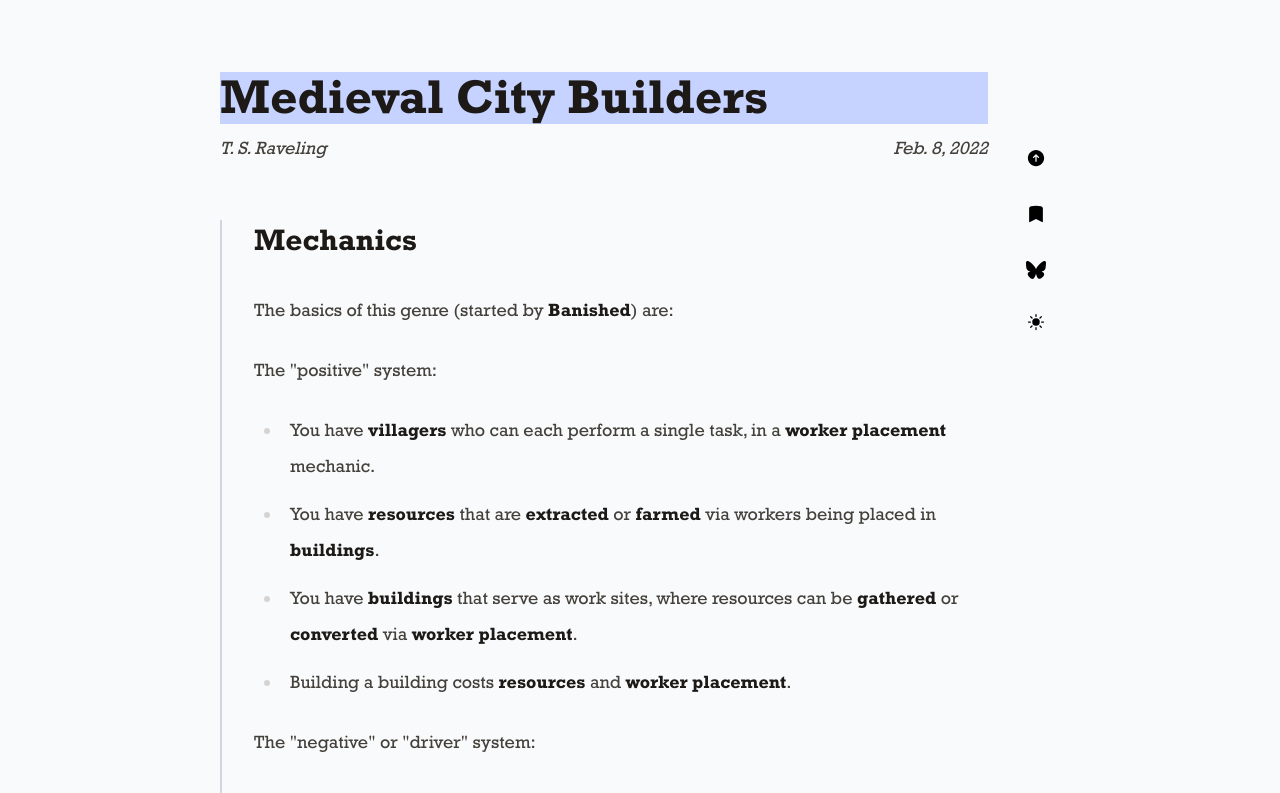
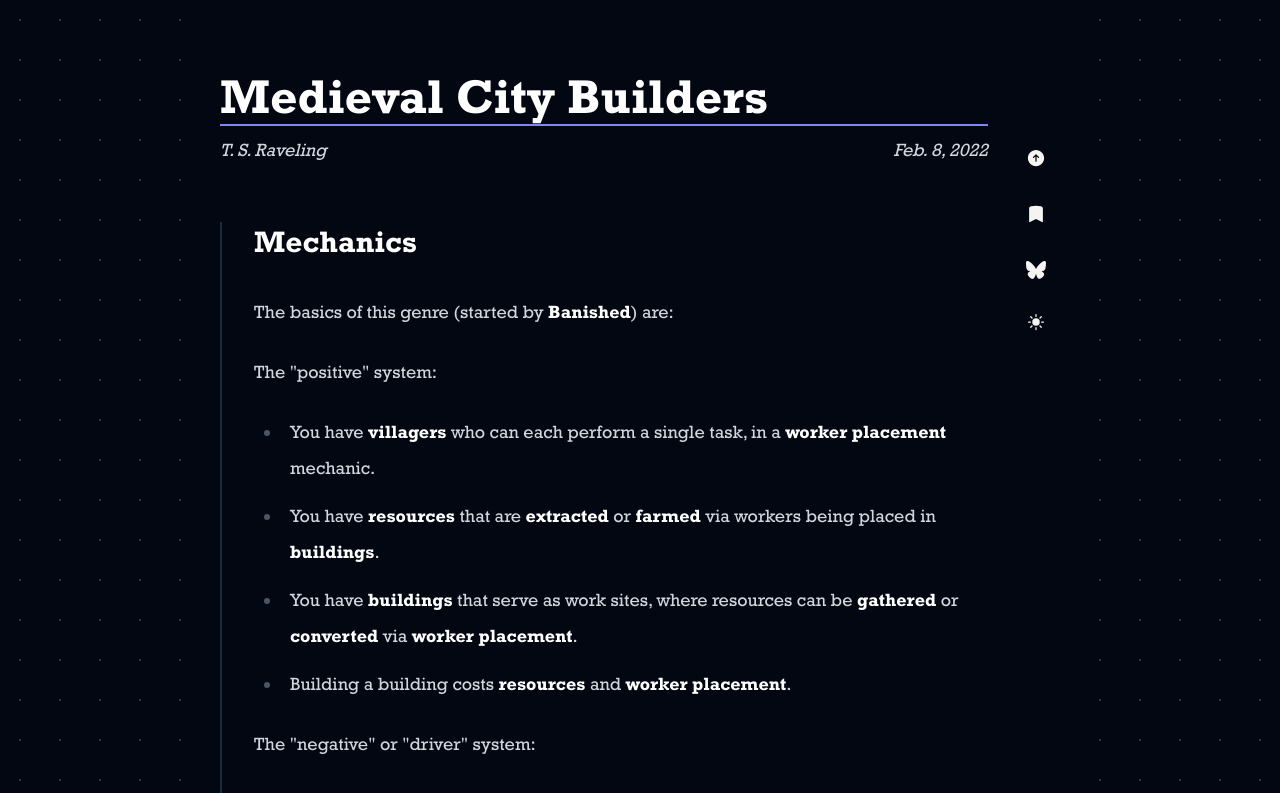
Before and after one commit to tsraveling/tsraveling.github.io, a Next.js app: page /city-builders in a window 1280 px wide. Shown: the top 793 px of the page. Built offline with nearby package versions, Linux system fonts and the light colour scheme.

Commit message:
fix: cool background

```diff
--- a/src/app/globals.css
+++ b/src/app/globals.css
@@ -74,14 +74,14 @@
 }
 
 :root {
-  --background: 255 255 255; /* white */
-  --background-alt: 243 244 246; /* gray-100 */
-  --background-page: 249 250 251; /* gray-50 */
-  --background-hover: 229 231 235; /* gray-200 */
-  --text: 17 24 39; /* gray-900 */
-  --text-muted: 107 114 128; /* gray-500 */
-  --highlight: 234 179 8; /* yellow-500 */
-  --map-color-white: #ffffff;
+  --background: #030712; /* gray-950 */
+  --background-alt: #0f1822;
+  --background-page: #2a1f1f;
+  --background-hover: #663422;
+  --text: #f5f4f0;
+  --text-muted: #e5e4d9;
+  --highlight: #8b6556;
+  --map-color-white: #f5f4f0;
   --map-color-red: #ff6b6b;
   --map-color-purple: #b197fc;
 }
--- a/src/app/page.tsx
+++ b/src/app/page.tsx
@@ -1,11 +1,13 @@
 "use client";
 
+import DotBackground from "@/components/DotBackground";
 import HomeNode from "@/components/map/HomeNode";
 import JunctionNode from "@/components/map/JunctionNode";
 import Label from "@/components/map/Label";
 import NodeConnection from "@/components/map/NodeConnection";
 import PageNode from "@/components/map/PageNode";
 import { useMapNav } from "@/hooks/useMapNav";
+import { PARALLAX } from "@/lib/constants";
 import { parseExcalidraw } from "@/lib/parseExcalidraw";
 import { getRadius } from "@/types/mapTypes";
 import excalidrawFile from "../generated/map.excalidraw.json";
@@ -19,19 +21,8 @@ export default function Page() {
   const half = WORLD_SIZE / 2;
 
   return (
-    <div className="w-screen h-screen overflow-hidden bg-[#0a0a0a] relative cursor-default">
-      {/* Dot grid */}
-      <div
-        className="absolute inset-0 pointer-events-none"
-        style={{
-          backgroundImage:
-            "radial-gradient(circle, rgba(255,255,255,0.2) 1px, transparent 1px)",
-          backgroundSize: "40px 40px",
-          backgroundPosition: `${camera.x % 40}px ${camera.y % 40}px`,
-          maskImage: "radial-gradient(ellipse 70% 70% at center, black 40%, transparent 100%)",
-          WebkitMaskImage: "radial-gradient(ellipse 70% 70% at center, black 40%, transparent 100%)",
-        }}
-      />
+    <div className="w-screen h-screen overflow-hidden bg-background relative cursor-default">
+      <DotBackground offsetX={camera.x * PARALLAX} offsetY={camera.y * PARALLAX} vignette />
 
       {/* World */}
       <div
--- /dev/null
+++ b/src/components/DotBackground.tsx
@@ -0,0 +1,31 @@
+"use client";
+
+import { DOT_SIZE } from "@/lib/constants";
+
+interface DotBackgroundProps {
+  offsetX?: number;
+  offsetY?: number;
+  vignette?: boolean;
+}
+
+export default function DotBackground({ offsetX = 0, offsetY = 0, vignette = false }: DotBackgroundProps) {
+  return (
+    <div
+      className="fixed inset-0 pointer-events-none z-0"
+      style={{
+        backgroundImage:
+          "radial-gradient(circle, rgba(255,255,255,0.2) 1px, transparent 1px)",
+        backgroundSize: `${DOT_SIZE}px ${DOT_SIZE}px`,
+        backgroundPosition: `${offsetX % DOT_SIZE}px ${offsetY % DOT_SIZE}px`,
+        ...(vignette
+          ? {
+              maskImage:
+                "radial-gradient(ellipse 70% 70% at center, black 40%, transparent 100%)",
+              WebkitMaskImage:
+                "radial-gradient(ellipse 70% 70% at center, black 40%, transparent 100%)",
+            }
+          : {}),
+      }}
+    />
+  );
+}
--- a/src/components/Main.tsx
+++ b/src/components/Main.tsx
@@ -1,6 +1,8 @@
 "use client";
 
-import React from "react";
+import React, { useEffect, useState } from "react";
+import DotBackground from "./DotBackground";
+import { PARALLAX } from "@/lib/constants";
 
 const MarginSpacer = () => <div className="flex-1" />;
 
@@ -9,12 +11,22 @@ const MarginSpacer = () => <div className="flex-1" />;
  * @returns div with site-wide styling // RE_ADD
  */
 const Main: React.FC<{ children: React.ReactNode }> = ({ children }) => {
+  const [scrollY, setScrollY] = useState(0);
+
+  useEffect(() => {
+    const onScroll = () => setScrollY(window.scrollY);
+    window.addEventListener("scroll", onScroll, { passive: true });
+    return () => window.removeEventListener("scroll", onScroll);
+  }, []);
+
   return (
     <>
-      <main className="min-h-screen p-8 pb-20 bg-gray-50 dark:bg-gray-950 flex">
+      <DotBackground offsetY={-scrollY * PARALLAX} />
+      <div className="relative z-10 min-h-screen flex">
         <MarginSpacer />
+        <div className="bg-background flex flex-col">
+          <main className="flex-1 p-8 pb-20 flex">
             {children}
-        <MarginSpacer />
           </main>
           <footer className="flex align-middle justify-center">
             <div className="py-3 text-sm text-center text-gray-500 px-2">
@@ -39,6 +51,9 @@ const Main: React.FC<{ children: React.ReactNode }> = ({ children }) => {
               , unless otherwise indicated.
             </div>
           </footer>
+        </div>
+        <MarginSpacer />
+      </div>
     </>
   );
 };
--- a/src/components/Page.tsx
+++ b/src/components/Page.tsx
@@ -24,8 +24,8 @@ const Page: React.FC<PageProps> = ({ title, date, className, children }) => {
 
   return (
     <main className={className}>
-      <article className="prose prose-lg prose-stone dark:prose-invert max-w-3xl md:prose-p:leading-loose md:prose-ul:leading-loose md:prose-ol:leading-loose transition-all">
-        <h1 className="md:mt-10 pb-1 bg-indigo-200 dark:bg-transparent dark:border-solid dark:border-b-2 dark: border-indigo-400 mb-2">
+      <article className="prose prose-lg prose-invert max-w-3xl md:prose-p:leading-loose md:prose-ul:leading-loose md:prose-ol:leading-loose transition-all">
+        <h1 className="md:mt-10 pb-1 border-solid border-b-2 border-indigo-400 mb-2">
           {title}
         </h1>
         <div className="w-full flex italic mb-6">
@@ -40,7 +40,7 @@ const Page: React.FC<PageProps> = ({ title, date, className, children }) => {
             Feb. 8, 2022
           </time>
         </div>
-        <div className="border-solid md:border-l-2 border-gray-300 dark:border-gray-800 md:pl-8">
+        <div className="border-solid md:border-l-2 border-gray-800 md:pl-8">
           {children}
         </div>
       </article>
--- a/src/generated/STATUS.md
+++ b/src/generated/STATUS.md
@@ -1,8 +1,7 @@
 # MAPPED:
 
-(none)
+- [x] Medieval City Builders: [/city-builders]
 
 # UNMAPPED:
 
-- [ ] Medieval City Builders: [/city-builders]
 - [ ] Notes: Puzzles: [/puzzle-notes]
--- a/src/generated/map.excalidraw.json
+++ b/src/generated/map.excalidraw.json
@@ -307,7 +307,7 @@
     {
       "id": "A6vfgtOXpwex0oLmHKNGt",
       "type": "ellipse",
-      "x": 210.16826533008737,
+      "x": 210.32695685204988,
       "y": -115.57118979280585,
       "width": 112.72265625,
       "height": 111.6484375,
@@ -326,8 +326,8 @@
         "type": 2
       },
       "seed": 533387055,
-      "version": 489,
-      "versionNonce": 1870409921,
+      "version": 490,
+      "versionNonce": 162964441,
       "isDeleted": false,
       "boundElements": [
         {
@@ -335,14 +335,14 @@
           "id": "WuWVd1FfpWWBaeEj23Fua"
         }
       ],
-      "updated": 1772497395487,
+      "updated": 1772640614292,
       "link": "https://bsky.app/profile/tsraveling.bsky.social",
       "locked": false
     },
     {
       "id": "WuWVd1FfpWWBaeEj23Fua",
       "type": "text",
-      "x": 240.0521384800869,
+      "x": 240.21083000204942,
       "y": -79.72065467537206,
       "width": 53.247955322265625,
       "height": 40,
@@ -359,11 +359,11 @@
       "index": "aD",
       "roundness": null,
       "seed": 770054479,
-      "version": 512,
-      "versionNonce": 1159360673,
+      "version": 513,
+      "versionNonce": 986103993,
       "isDeleted": false,
       "boundElements": [],
-      "updated": 1772497395487,
+      "updated": 1772640614292,
       "link": null,
       "locked": false,
       "text": "Mailing\nList",
@@ -1303,6 +1303,78 @@
       "originalText": "beta",
       "autoResize": true,
       "lineHeight": 1.25
+    },
+    {
+      "id": "19SkOVOKr4gf6dhqdOskI",
+      "type": "ellipse",
+      "x": -201.40085154832593,
+      "y": 252.17232857749997,
+      "width": 112.72265625,
+      "height": 111.6484375,
+      "angle": 0,
+      "strokeColor": "#1e1e1e",
+      "backgroundColor": "transparent",
+      "fillStyle": "solid",
+      "strokeWidth": 2,
+      "strokeStyle": "solid",
+      "roughness": 1,
+      "opacity": 100,
+      "groupIds": [],
+      "frameId": null,
+      "index": "ay",
+      "roundness": {
+        "type": 2
+      },
+      "seed": 1917677401,
+      "version": 558,
+      "versionNonce": 1588950519,
+      "isDeleted": false,
+      "boundElements": [
+        {
+          "type": "text",
+          "id": "iTsiVN0r5uDld8OT63pU8"
+        }
+      ],
+      "updated": 1772640638159,
+      "link": "/city-builders",
+      "locked": false
+    },
+    {
+      "id": "iTsiVN0r5uDld8OT63pU8",
+      "type": "text",
+      "x": -174.82097925281852,
+      "y": 288.02286369493373,
+      "width": 59.85595703125,
+      "height": 40,
+      "angle": 0,
+      "strokeColor": "#1e1e1e",
+      "backgroundColor": "transparent",
+      "fillStyle": "solid",
+      "strokeWidth": 2,
+      "strokeStyle": "solid",
+      "roughness": 1,
+      "opacity": 100,
+      "groupIds": [],
+      "frameId": null,
+      "index": "az",
+      "roundness": null,
+      "seed": 225975353,
+      "version": 596,
+      "versionNonce": 1712059511,
+      "isDeleted": false,
+      "boundElements": [],
+      "updated": 1772640644509,
+      "link": null,
+      "locked": false,
+      "text": "City\nBuilders",
+      "fontSize": 16,
+      "fontFamily": 6,
+      "textAlign": "center",
+      "verticalAlign": "middle",
+      "containerId": "19SkOVOKr4gf6dhqdOskI",
+      "originalText": "City Builders",
+      "autoResize": true,
+      "lineHeight": 1.25
     }
   ],
   "appState": {
--- /dev/null
+++ b/src/lib/constants.ts
@@ -0,0 +1,2 @@
+export const PARALLAX = 0.6;
+export const DOT_SIZE = 40;
```
Also changed, not shown: 1 other file (tests, documents, lock files or other folders). Lines whose indentation alone changed are shown as unchanged.
